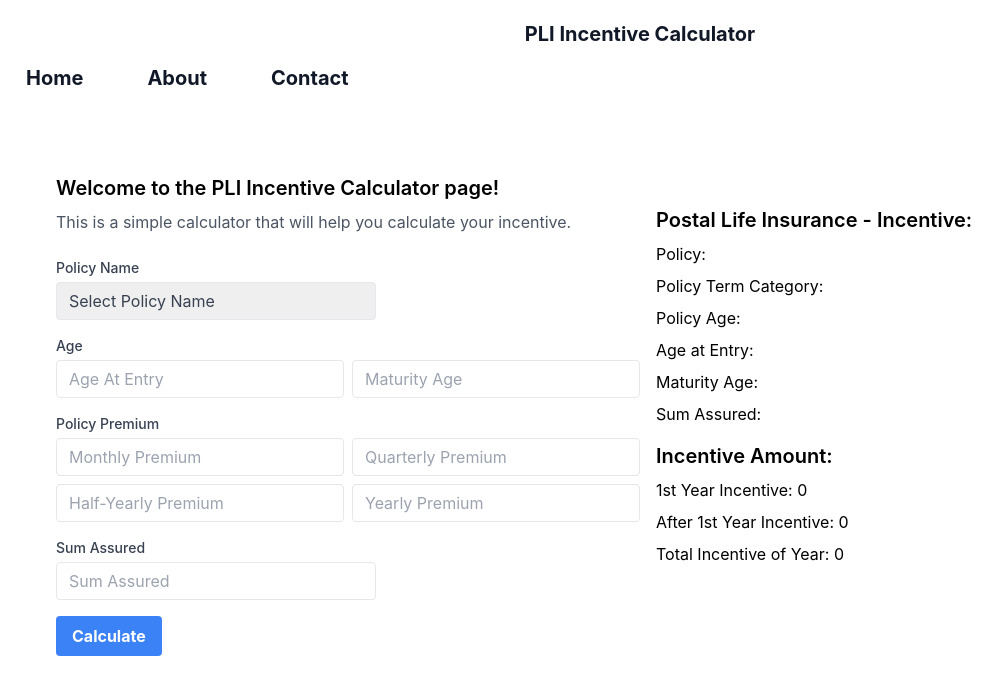
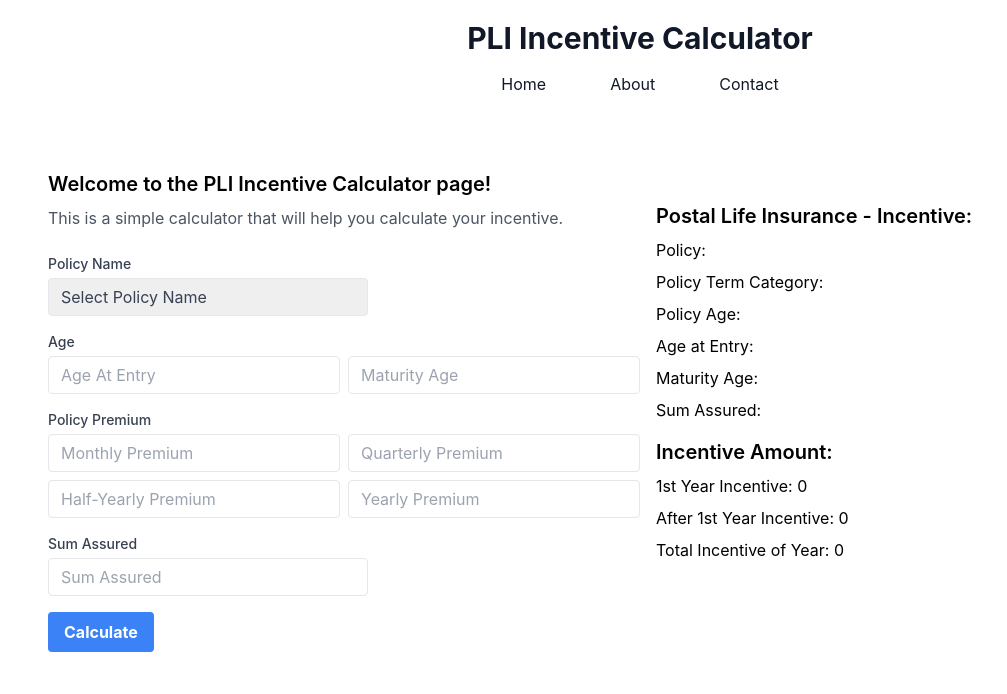
Before and after one commit to shuence/PLI-Incentive-Calculator, a React (Create React App) app: page / in a window 1280 px wide. Shown: the top 694 px of the page, without its empty margins (0-1007 px from the left). Built offline with nearby package versions, Linux system fonts and the light colour scheme.

Commit message:
All Done

```diff
--- a/src/App.jsx
+++ b/src/App.jsx
@@ -1,23 +1,12 @@
 import Main from "./Components/Main";
 
 function App() {
-
-
-  const toggleMenu = () => {
-    console.log("Menu Clicked")
-  }
-
   return (
     <>
-      <header className="p-2.5 my-2.5 text-center text-xl font-bold text-gray-900">
+      <header className="p-2.5 my-2.5 text-center text-gray-900">
         <nav>
-          <h1>PLI Incentive Calculator</h1>
-          <div className="hamburger" onclick={toggleMenu()}>
-            <div className="bar"></div>
-            <div className="bar"></div>
-            <div className="bar"></div>
-          </div>
-          <ul className="flex gap-8 mr-12 pr-12 text-end">
+          <h1 className="text-3xl font-bold">PLI Incentive Calculator</h1>
+          <ul className="flex gap-8 justify-center text-center">
             <li className="m-2 p-2">
               <a href="/">Home</a>
             </li>
--- a/src/Components/Main.jsx
+++ b/src/Components/Main.jsx
@@ -131,7 +131,7 @@ const Main = () => {
   };
 
   return (
-    <section className="m-10 p-4 flex flex-col md:flex-row">
+    <section className="m-8 p-4 flex flex-col md:flex-row">
       <ToastContainer position="top-right" autoClose={3000} />
       <div className="md:w-1/2">
         <p className="text-xl font-semibold">
```
